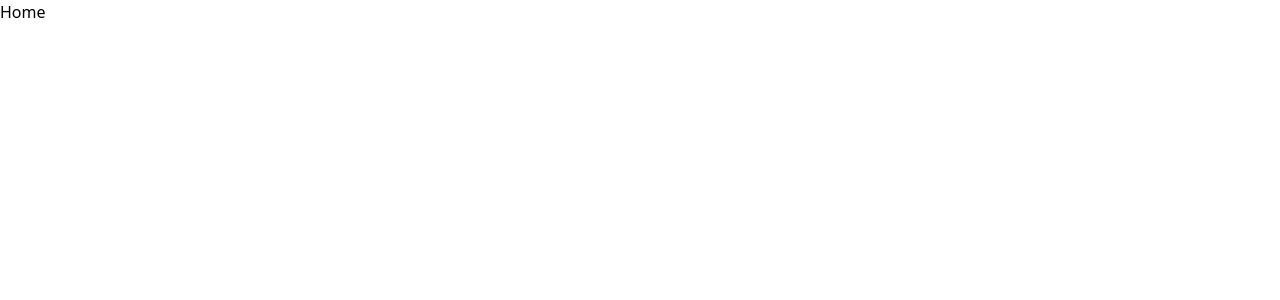
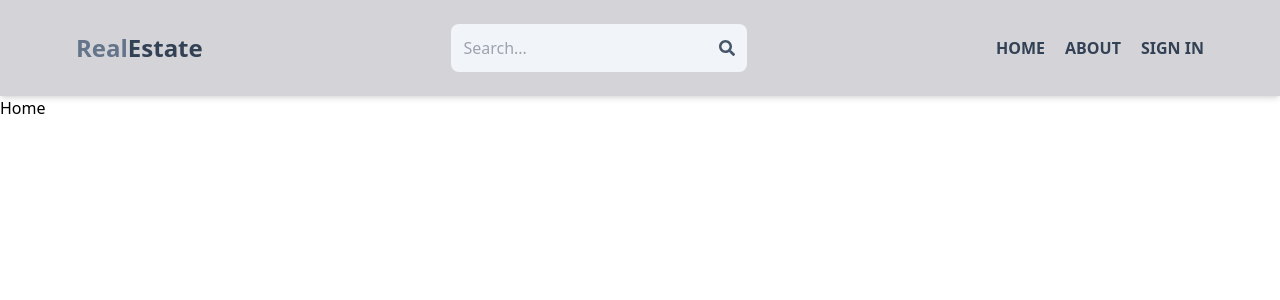
Before and after one commit to VishalTyagi720/Real-Estate-MERN-App, a React (Vite) app in the folder Frontend/: page / in a window 1280 px wide. Shown: the top 300 px of the page. Built offline with nearby package versions, Linux system fonts and the light colour scheme.

Commit message:
Add header component

```diff
--- a/Frontend/package.json
+++ b/Frontend/package.json
@@ -12,6 +12,7 @@
   "dependencies": {
     "react": "^18.2.0",
     "react-dom": "^18.2.0",
+    "react-icons": "^5.0.1",
     "react-router-dom": "^6.22.1"
   },
   "devDependencies": {
--- a/Frontend/src/App.jsx
+++ b/Frontend/src/App.jsx
@@ -4,14 +4,16 @@
 import SignUp from './pages/SignUp';
 import About from './pages/About';
 import Profile from './pages/Profile';
+import Header from './components/Header';
 
 function App() {
   return (
     <BrowserRouter>
+    <Header />
       <Routes>
         <Route path='/' element={<Home />}></Route>
         <Route path='/sign-in' element={<SignIn />}></Route>
-        <Route path='/Sign-up' element={<SignUp />}></Route>
+        <Route path='/sign-up' element={<SignUp />}></Route>
         <Route path='/about' element={<About />}></Route>
         <Route path='/profile' element={<Profile />}></Route>
       </Routes>
--- /dev/null
+++ b/Frontend/src/components/Header.jsx
@@ -0,0 +1,29 @@
+import {FaSearch} from 'react-icons/fa';
+import { Link } from 'react-router-dom';
+
+function Header() {
+  return (
+    <header className="bg-zinc-300 shadow-md">
+        <div className="flex justify-between items-center max-w-6xl mx-auto p-3 h-24">
+            <Link to='/'>
+                <h1 className="font-bold text-sm sm:text-xl flex flex-wrap">
+                    <span className="text-slate-500 text-2xl">Real</span>
+                    <span className="text-slate-700 text-2xl">Estate</span>
+                </h1>
+            </Link>
+            <form className="bg-slate-100 p-3 rounded-lg flex items-center">
+                <input type="text" placeholder="Search..." className="bg-transparent focus:outline-none w-24 sm:w-64" />
+                <FaSearch className='text-slate-600'/>
+            </form>
+            <ul className='flex gap-5 font-bold' >
+                <Link to='/'><li className='hidden sm:inline hover:underline text-slate-700'>HOME</li></Link>
+                <Link to='/about'><li className='hidden sm:inline hover:underline text-slate-700'>ABOUT</li></Link>
+                <Link to='/sign-in'><li className='hover:underline text-slate-700'>SIGN IN</li></Link>
+            </ul>
+        </div>
+    </header>
+  )
+}
+
+
+export default Header;
```
Also changed, not shown: Frontend/src/pages/About.jsx (line endings or trailing spaces), Frontend/src/pages/Home.jsx (line endings or trailing spaces), Frontend/src/pages/Profile.jsx (line endings or trailing spaces), Frontend/src/pages/SignIn.jsx (line endings or trailing spaces), Frontend/src/pages/SignUp.jsx (line endings or trailing spaces), 1 other file (tests, documents, lock files or other folders).
